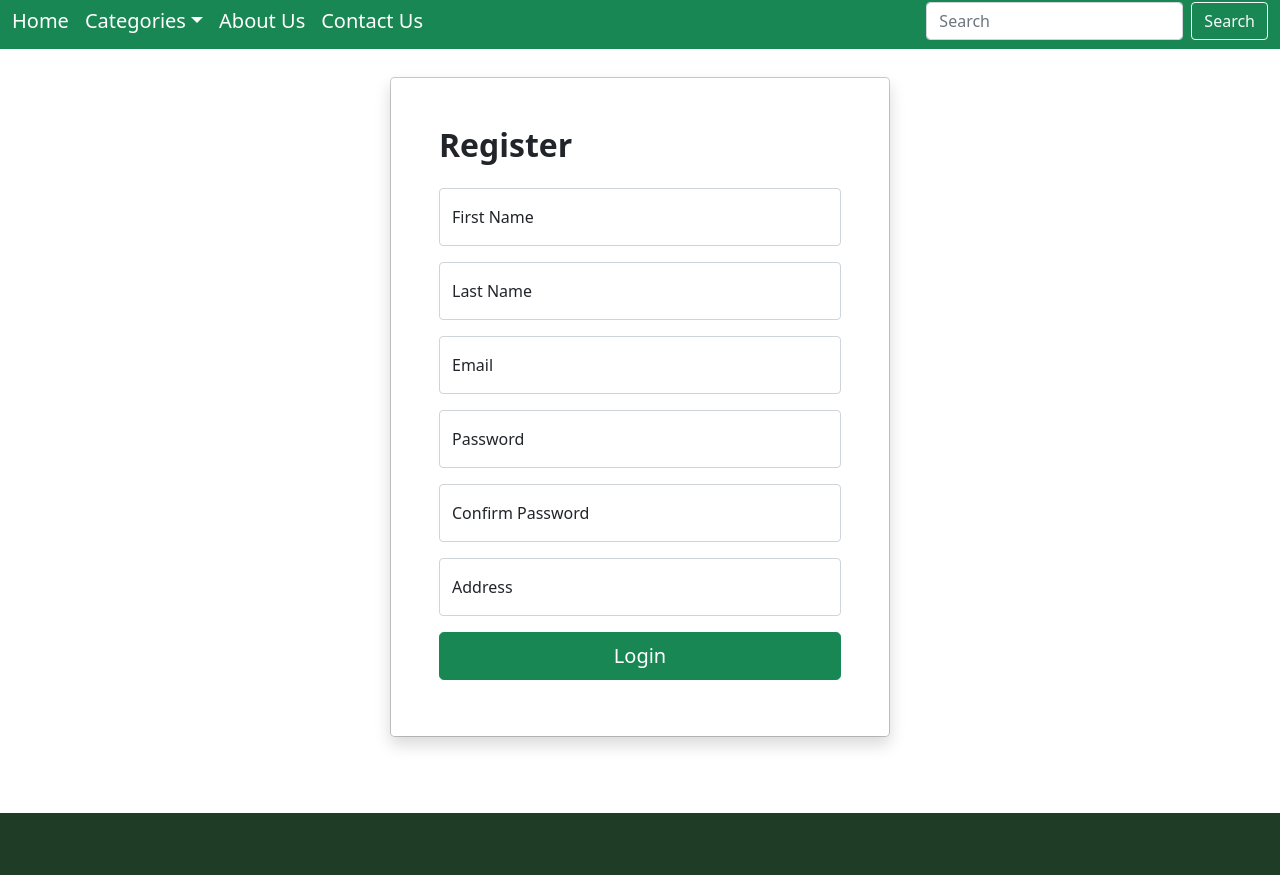
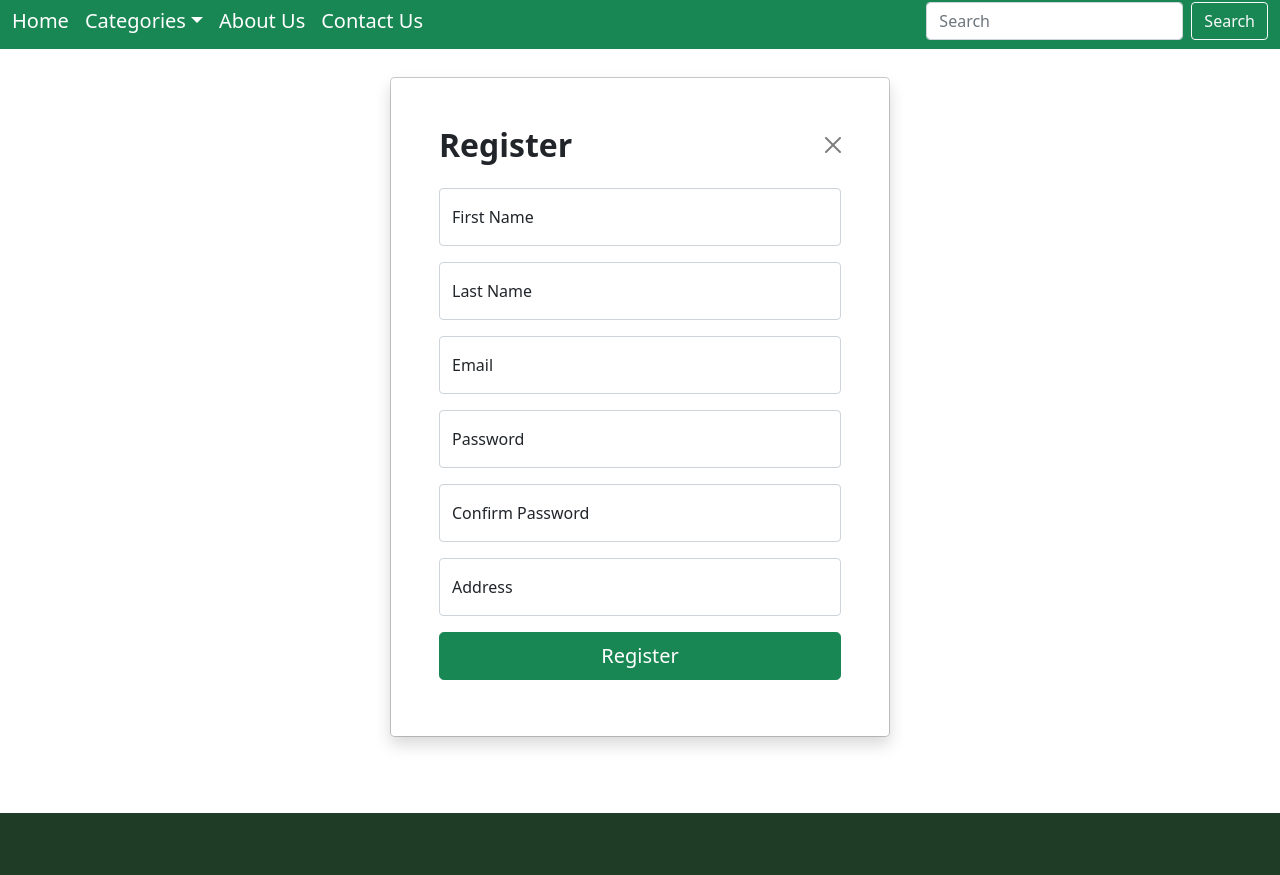
Before and after one commit to Maryam-Yumna/Tea-Store-Management-System, a React (Create React App) app in the folder frontend/: page /register in a window 1280 px wide. Shown: the part 557-1432 px from the top of the page. Built offline with nearby package versions, Linux system fonts and the light colour scheme; a small style sheet from the web is missing.

Commit message:
Added buttons in register.jsx file

```diff
--- a/frontend/src/components/Register/Register.jsx
+++ b/frontend/src/components/Register/Register.jsx
@@ -40,7 +40,7 @@ class Register extends Component {
                         <div className="modal-content rounded-5 shadow">
                         <div className="modal-header p-5 pb-4 border-bottom-0">
                             <h2 className="fw-bold mb-0">Register</h2>
-                            {/* <button type="button" className="btn-close" data-bs-dismiss="modal" aria-label="Close"></button> */}
+                            <button type="button" className="btn-close" data-bs-dismiss="modal" aria-label="Close" onClick={(e)=>{this.props.history.push('/')}}></button>
                         </div>
 
                         <div className="modal-body p-5 pt-0">
@@ -125,7 +125,7 @@ class Register extends Component {
                                     </div>:
                                     <div></div>
                                 }
-                                <button className="w-100 mb-2 btn btn-lg rounded-4 btn-success" type="submit" >Login</button>
+                                <button className="w-100 mb-2 btn btn-lg rounded-4 btn-success" type="submit" >Register</button>
                             </form>
                         </div>
                         </div>
```
